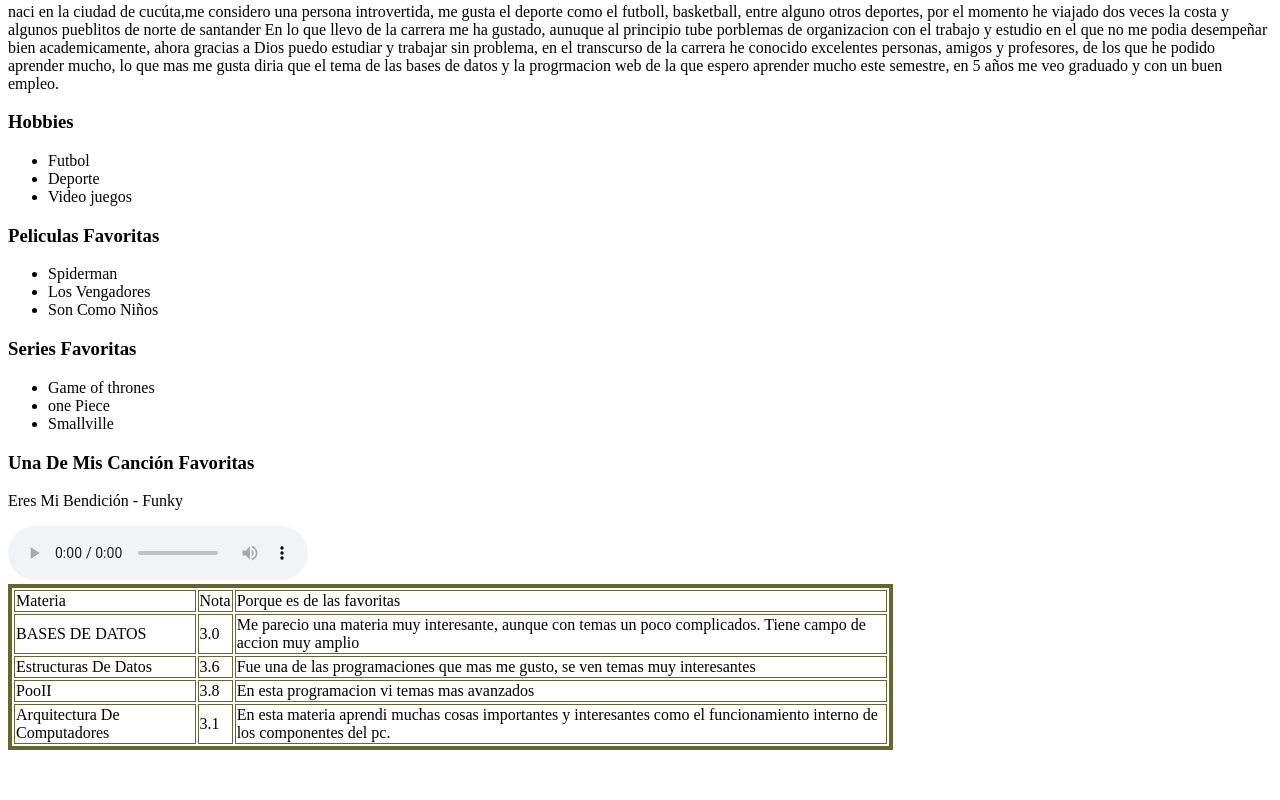
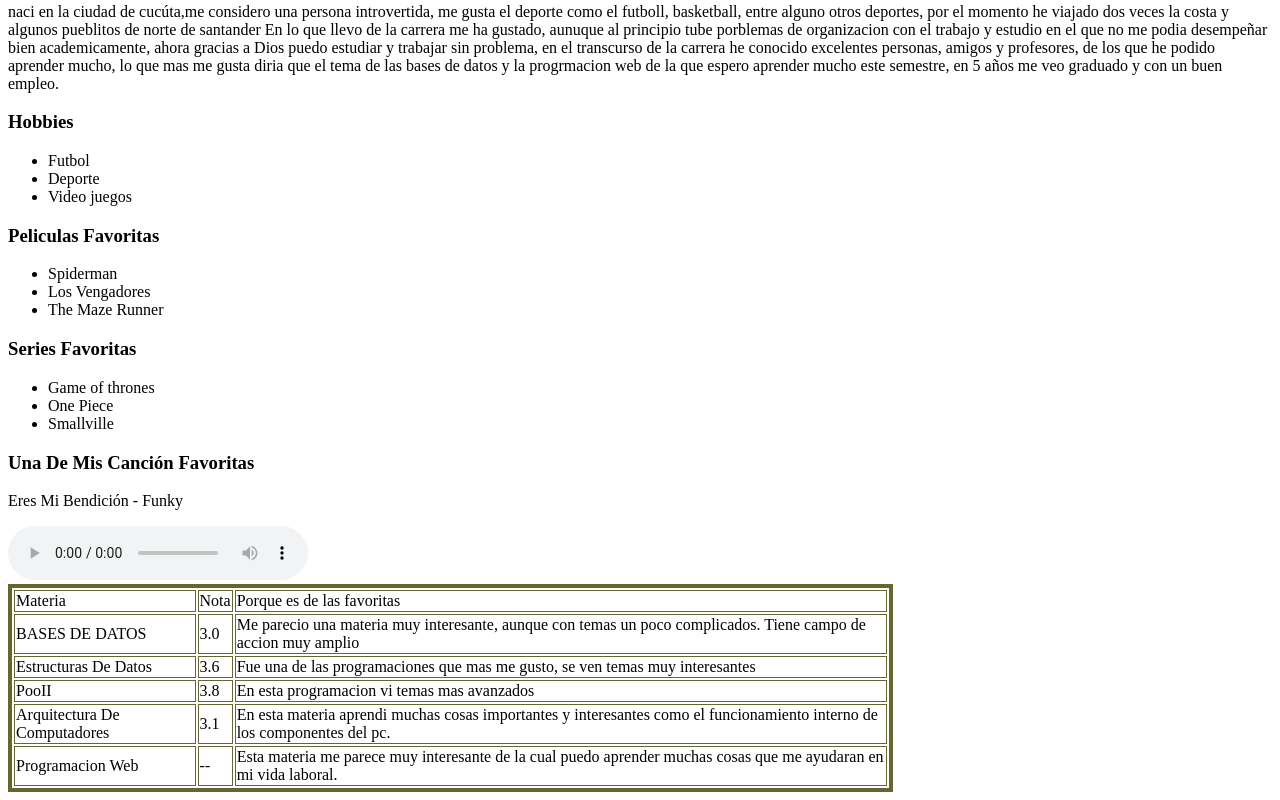
Before and after one commit to Danilo27211/primerapaginahtml, a plain HTML site: page index.html in a window 1280 px wide. Shown: the part 530-1330 px from the top of the page. Before the commit the page ends 1288 px from the top, so only its background shows below. Drawn offline with Linux system fonts and the light colour scheme.

Commit message:
Update index.html

```diff
--- a/index.html
+++ b/index.html
@@ -22,12 +22,12 @@
     <ul>
     	<li>Spiderman</li>
     	<li>Los Vengadores</li>
-    	<li>Son Como Niños</li>
+    	<li>The Maze Runner</li>
     </ul>
     <h3> Series Favoritas</h3>
     <ul>
     	<li>Game of thrones</li>
-    	<li>one Piece</li>
+    	<li>One Piece</li>
     	<li>Smallville</li>
     </ul>
 
@@ -67,6 +67,12 @@
 	<td>En esta materia aprendi muchas cosas importantes y interesantes como el funcionamiento interno de los componentes del pc.</td>
 	</tr>
 
+	<tr>
+	<td>Programacion Web</td>
+	<td> --</td>
+	<td>Esta materia me parece muy interesante de la cual puedo aprender muchas cosas que me ayudaran en mi vida laboral.</td>
+	</tr>
+
  </table>
 
 
```
